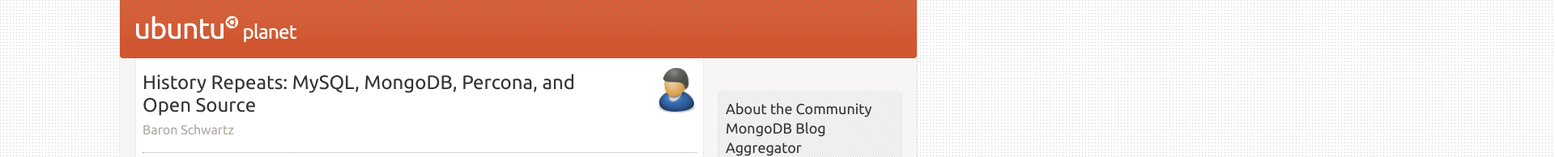
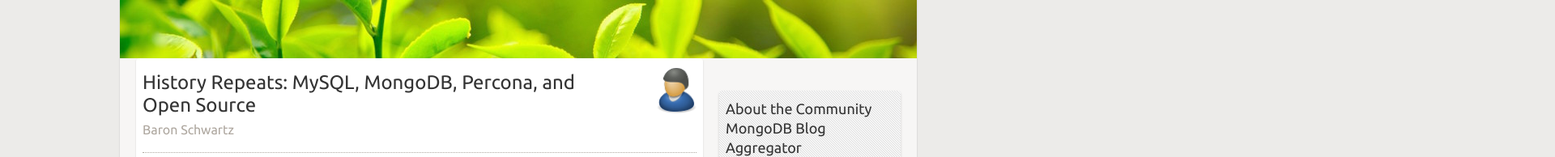
Before and after one commit to FGRibreau/planetredis, a plain HTML site: page index.html in a window 1280 px wide. Shown: the top 194 px of the page at 81% size, 1920 px wide, since content can reach past the window. Drawn offline with Linux system fonts and the light colour scheme; a script that the page names is missing.

Commit message:
un-ubuntu-ify things

```diff
--- a/css/general.css
+++ b/css/general.css
@@ -34,7 +34,6 @@
 #header #orangeHeader
 {
 	height: 72px;
-	background: #d05630 url('/images/orangeheader-tile.png') repeat-x top left;
   -moz-border-radius: 0 0 4px 4px;
   -webkit-border-bottom-right-radius: 4px;
   -webkit-border-bottom-left-radius: 4px;
@@ -44,6 +43,7 @@
 #header #orangeHeader h1
 {
 	margin: 0;
+	background: url('/images/leaves.jpg') no-repeat center center;
 }
 
 #header #orangeHeader a
@@ -51,7 +51,6 @@
 	display: block;
 	height: 72px;
 	width: 198px;
-	background: url('/images/ubuntu-planet.png') no-repeat center center;
 	padding-left: 40px;
 }
 
@@ -88,6 +87,7 @@
 .post
 {
 	background: #fff;
+	overflow-x: scroll;
 	margin: 0 0 16px 0;
 	-moz-border-radius: 4px;
 	-webkit-border-radius: 4px;
@@ -145,6 +145,7 @@
 {
 	float: left;
 	margin: 0 8px 8px 0;
+	max-width: 100%;
 }
 
 .post .entry-utility
--- a/css/typography.css
+++ b/css/typography.css
@@ -5,7 +5,6 @@
 	font-family: "Ubuntu Beta", UbuntuBeta, Ubuntu, "Bitstream Vera Sans", "DejaVu Sans", Tahoma, sans-serif;
 	background: #ecebe9;
 	font-size: 13px;
-	background: url("/images/dotted-bg.png");
 	line-height: 1.5;
 	color: #333;
 }
```
Also changed, not shown: images/leaves.jpg (added), images/orangeheader-tile.png (deleted), images/orangeheader.png (deleted), images/ubuntu-logo.png (deleted), images/ubuntu-planet.png (deleted).
